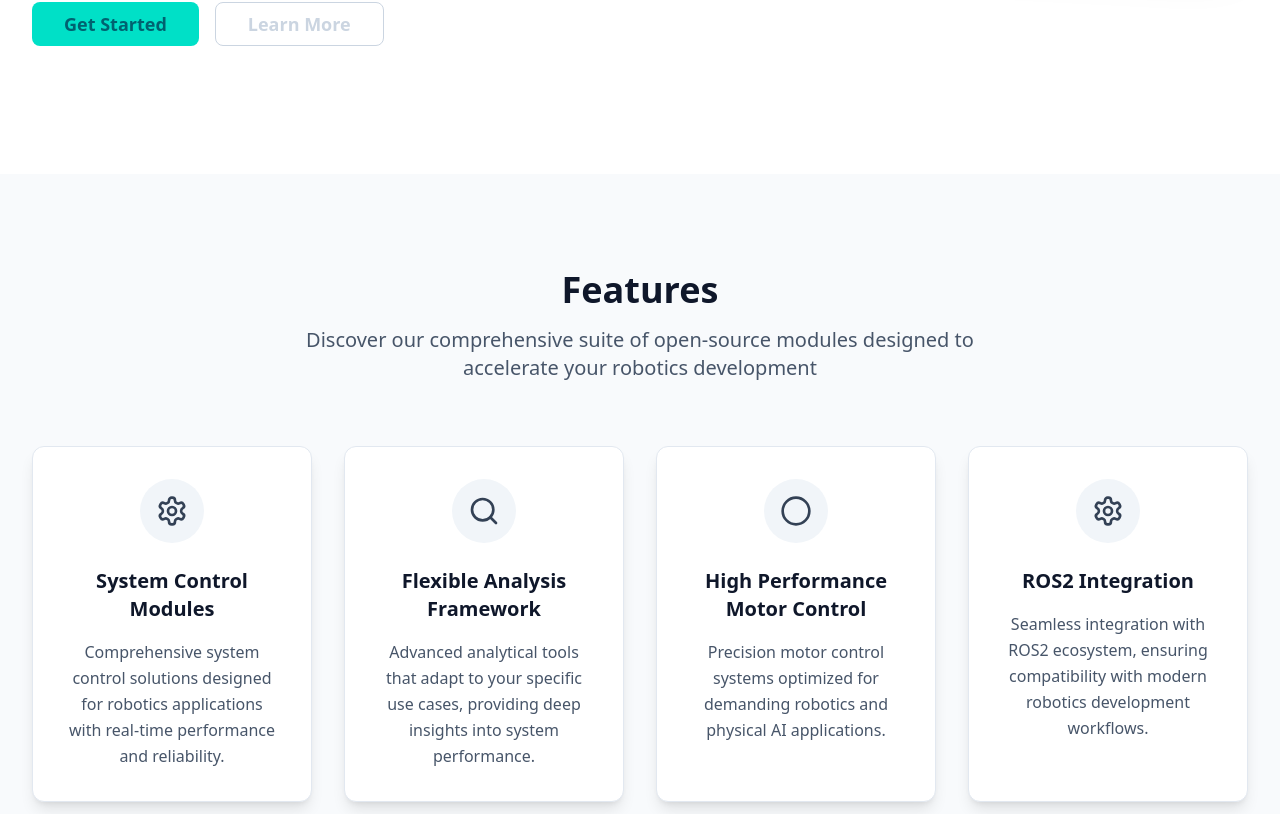
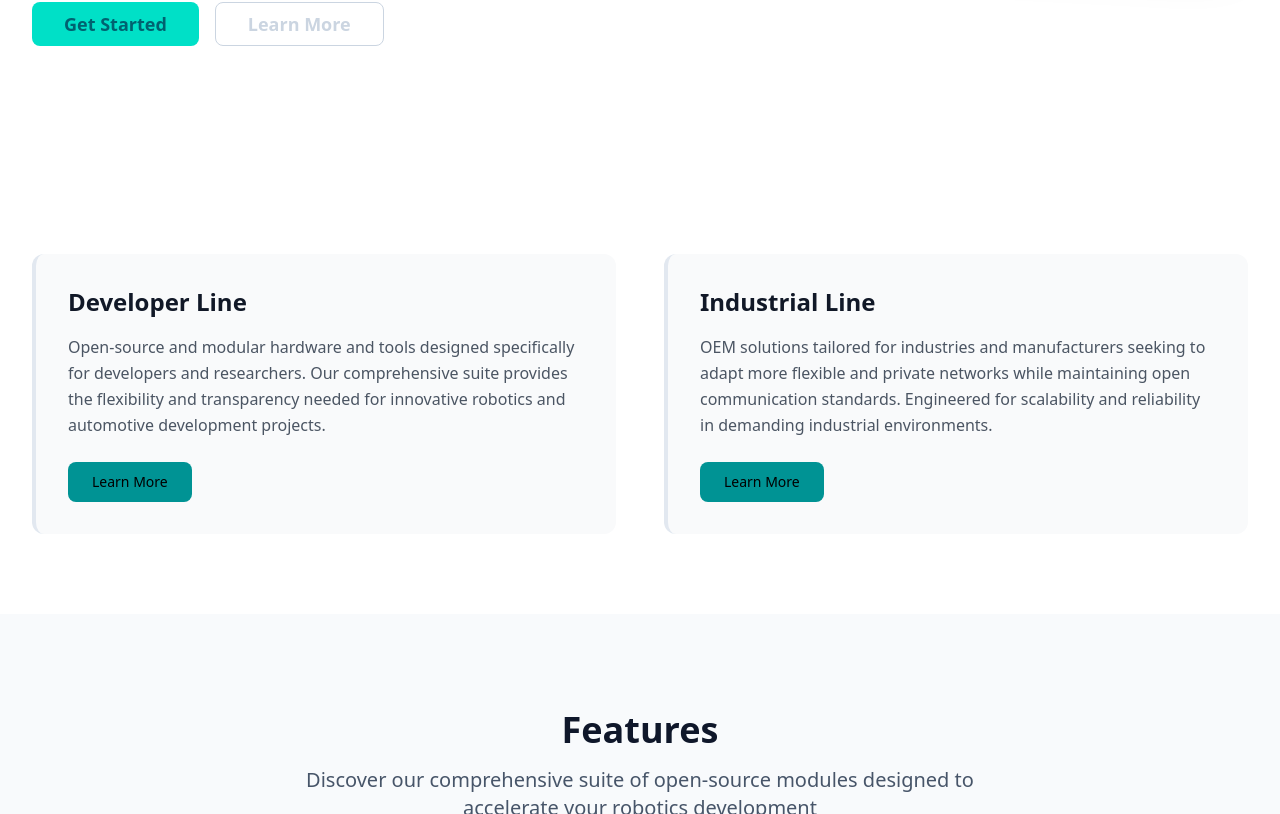
Before and after one commit to cube91430/oeko-drive-genesis-core, a React (Vite) app: page / in a window 1280 px wide. Shown: the part 570-1384 px from the top of the page. Built offline with nearby package versions, Linux system fonts and the light colour scheme.

Commit message:
Add developer and industrial lines
Add two blocks to the home page, one for developers and researchers and another for OEM solutions, each with a description and a "learn more" button linking to the Design & Development and Products pages respectively.

```diff
--- a/src/pages/Index.tsx
+++ b/src/pages/Index.tsx
@@ -1,5 +1,7 @@
 
 import React from 'react';
+import { Button } from '@/components/ui/button';
+import { Link } from 'react-router-dom';
 import Header from '../components/Header';
 import Hero from '../components/Hero';
 import Features from '../components/Features';
@@ -15,6 +17,48 @@ const Index = () => {
     <div className="min-h-screen">
       <Header />
       <Hero />
+
+      {/* Developer Line and Industrial Line Section */}
+      <section className="py-20 bg-white">
+        <div className="max-w-7xl mx-auto px-4 sm:px-6 lg:px-8">
+          <div className="grid grid-cols-1 lg:grid-cols-2 gap-12">
+            {/* Developer Line */}
+            <div className="bg-gray-50 rounded-xl p-8 border-l-4 border-l-moss-medium">
+              <h3 className="text-2xl font-bold text-gray-900 mb-4">Developer Line</h3>
+              <p className="text-gray-600 mb-6 leading-relaxed">
+                Open-source and modular hardware and tools designed specifically for developers and researchers.
+                Our comprehensive suite provides the flexibility and transparency needed for innovative robotics
+                and automotive development projects.
+              </p>
+              <Link to="/design-development">
+                <Button
+                  className="bg-moss-medium hover:bg-moss-dark text-black hover:text-white px-6 py-2 rounded-lg font-medium"
+                >
+                  Learn More
+                </Button>
+              </Link>
+            </div>
+
+            {/* Industrial Line */}
+            <div className="bg-gray-50 rounded-xl p-8 border-l-4 border-l-moss-medium">
+              <h3 className="text-2xl font-bold text-gray-900 mb-4">Industrial Line</h3>
+              <p className="text-gray-600 mb-6 leading-relaxed">
+                OEM solutions tailored for industries and manufacturers seeking to adapt more flexible and
+                private networks while maintaining open communication standards. Engineered for scalability
+                and reliability in demanding industrial environments.
+              </p>
+              <Link to="/products">
+                <Button
+                  className="bg-moss-medium hover:bg-moss-dark text-black hover:text-white px-6 py-2 rounded-lg font-medium"
+                >
+                  Learn More
+                </Button>
+              </Link>
+            </div>
+          </div>
+        </div>
+      </section>
+
       <Features />
       <Services />
       <Portfolio />
```
